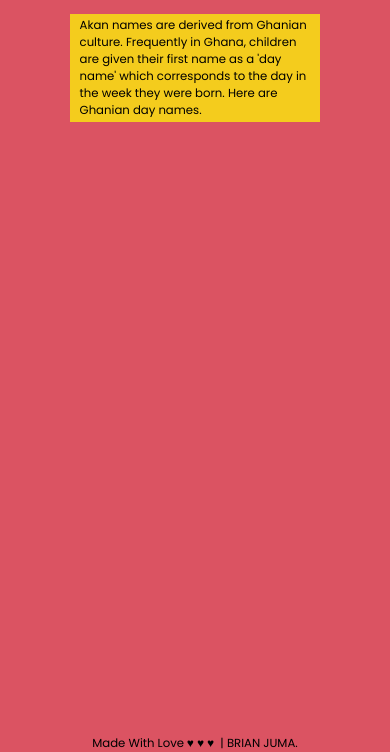
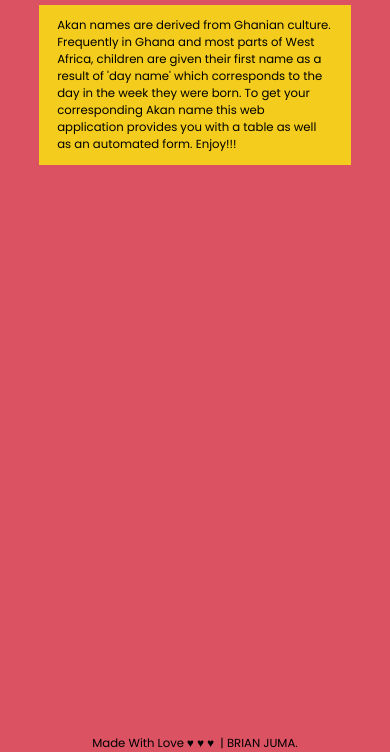
Before and after one commit to briannjuma/akanName-generator, a plain HTML site: page index.html in a window 390 px wide. Shown: the part 92-844 px from the top of the page. Drawn offline with Linux system fonts and the light colour scheme.

Commit message:
ft: Add application description

```diff
--- a/css/style.css
+++ b/css/style.css
@@ -48,17 +48,20 @@ header h1 {
 /*--- styling below applies to initial container  ---*/
 div#container {
   width: 60%;
-  margin-top: 5%;
+  margin-top: 2%;
   background-color: rgba(255, 255, 0, 0.7);
   margin-left: 20%;
   padding: 1% 3%;
+}
+div#container p {
+  padding: 3%;
 }
 
 @media screen and (max-width: 500px) {
   div#container {
     font-size: 3vw;
-    width: 80%;
-    margin-left: 10%;
+    width: 100%;
+    margin-left: 0%;
   }
 }
 
--- a/index.html
+++ b/index.html
@@ -16,9 +16,11 @@
     <main>
       <div id="container">
         <p>
-          Akan names are derived from Ghanian culture. Frequently in Ghana,
-          children are given their first name as a 'day name' which corresponds
-          to the day in the week they were born. Here are Ghanian day names.
+          Akan names are derived from Ghanian culture. Frequently in Ghana and
+          most parts of West Africa, children are given their first name as a
+          result of 'day name' which corresponds to the day in the week they
+          were born. To get your corresponding Akan name this web application
+          provides you with a table as well as an automated form. Enjoy!!!
         </p>
       </div>
     </main>
```
